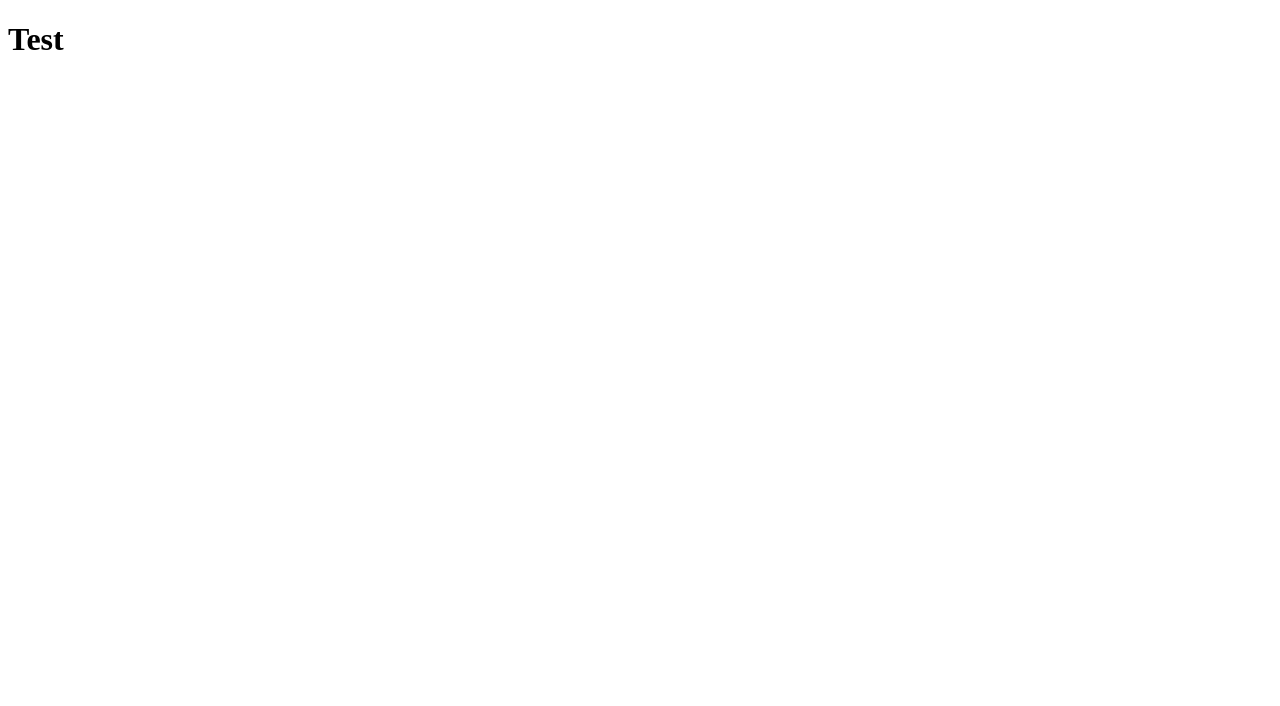
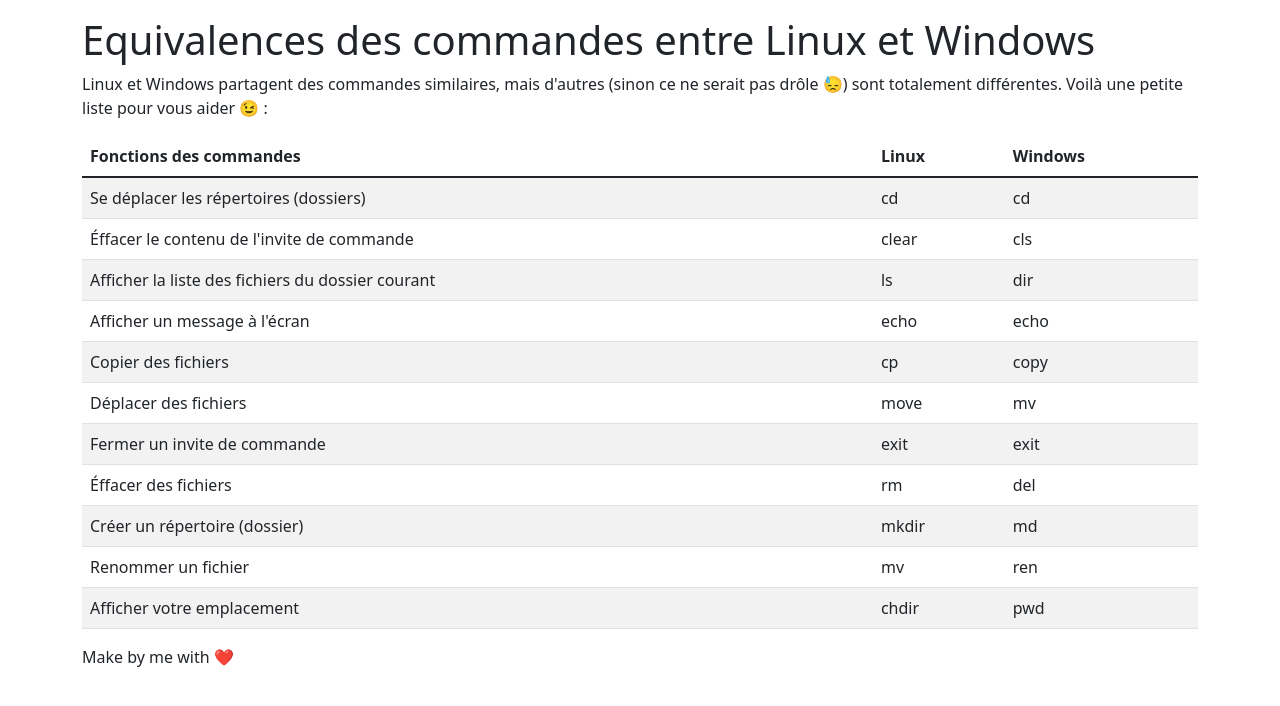
Before and after one commit to OpenClassrooms-Student-Center/7172076-Debutez-avec-Django, a plain HTML site: page index.html in a window 1280 px wide. Drawn offline with nearby package versions, Linux system fonts and the light colour scheme.

Commit message:
Update index.html

```diff
--- a/index.html
+++ b/index.html
@@ -1,9 +1,83 @@
 <!DOCTYPE html>
 <html>
 <head>
-<title>Test</title>
+<title>Equivalences des commandes entre Linux et Windows</title>
+  <meta charset="utf-8">
+  <meta name="viewport" content="width=device-width, initial-scale=1">
+  <link href="https://cdn.jsdelivr.net/npm/bootstrap@5.1.1/dist/css/bootstrap.min.css" rel="stylesheet">
+  <script src="https://cdn.jsdelivr.net/npm/bootstrap@5.1.1/dist/js/bootstrap.bundle.min.js"></script>
 </head>
 <body>
-<h1>Test</h1>
+<div class="container mt-3">
+  <h1>Equivalences des commandes entre Linux et Windows</h1>
+  <p>Linux et Windows partagent des commandes similaires, mais d'autres (sinon ce ne serait pas drôle 😓) sont totalement différentes. Voilà une petite liste pour vous aider 😉 :</p>
+  <table class="table table-striped">
+    <thead>
+      <tr>
+        <th>Fonctions des commandes</th>
+        <th>Linux</th>
+        <th>Windows</th>
+      </tr>
+    </thead>
+    <tbody>
+      <tr>
+        <td>Se déplacer les répertoires (dossiers)</td>
+        <td>cd</td>
+        <td>cd</td>
+      </tr>
+      <tr>
+        <td>Éffacer le contenu de l'invite de commande</td>
+        <td>clear</td>
+        <td>cls</td>
+      </tr>
+      <tr>
+        <td>Afficher la liste des fichiers du dossier courant</td>
+        <td>ls</td>
+        <td>dir</td>
+      </tr>
+      <tr>
+        <td>Afficher un message à l'écran</td>
+        <td>echo</td>
+        <td>echo</td>
+      </tr>
+      <tr>
+        <td>Copier des fichiers</td>
+        <td>cp</td>
+        <td>copy</td>
+      </tr>
+      <tr>
+        <td>Déplacer des fichiers</td>
+        <td>move</td>
+        <td>mv</td>
+      </tr>
+      <tr>
+        <td>Fermer un invite de commande</td>
+        <td>exit</td>
+        <td>exit</td>
+      </tr>
+      <tr>
+        <td>Éffacer des fichiers</td>
+        <td>rm</td>
+        <td>del</td>
+      </tr>
+      <tr>
+        <td>Créer un répertoire (dossier)</td>
+        <td>mkdir</td>
+        <td>md</td>
+      </tr>
+      <tr>
+        <td>Renommer un fichier</td>
+        <td>mv</td>
+        <td>ren</td>
+      </tr>
+      <tr>
+        <td>Afficher votre emplacement</td>
+        <td>chdir</td>
+        <td>pwd</td>
+      </tr>
+    </tbody>
+  </table>
+  <p>Make by me with ❤️</p>
+</div>
 </body>
 </html>
```
